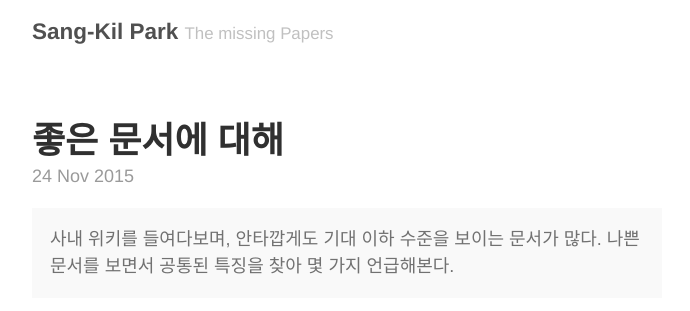
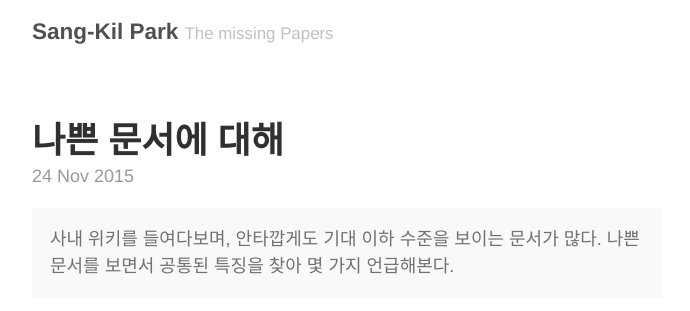
Before and after one commit to Umaigenomu/likejazz.github.io, a Jekyll site: the page built from _posts/2015-11-24-good-doc.md, in a window 1280 px wide and 900 px high. Shown: the top 311 px of the window, without its empty margins (293-983 px from the left). Built offline with Jekyll 4.4.1, drawn with Linux system fonts in a browser that asks for light colours.

Commit message:
Publishing

```diff
--- a/_posts/2015-11-24-good-doc.md
+++ b/_posts/2015-11-24-good-doc.md
@@ -1,6 +1,6 @@
 ---
 layout: post
-title: 좋은 문서에 대해
+title: 나쁜 문서에 대해
 ---
 
 <div class="message">
```
